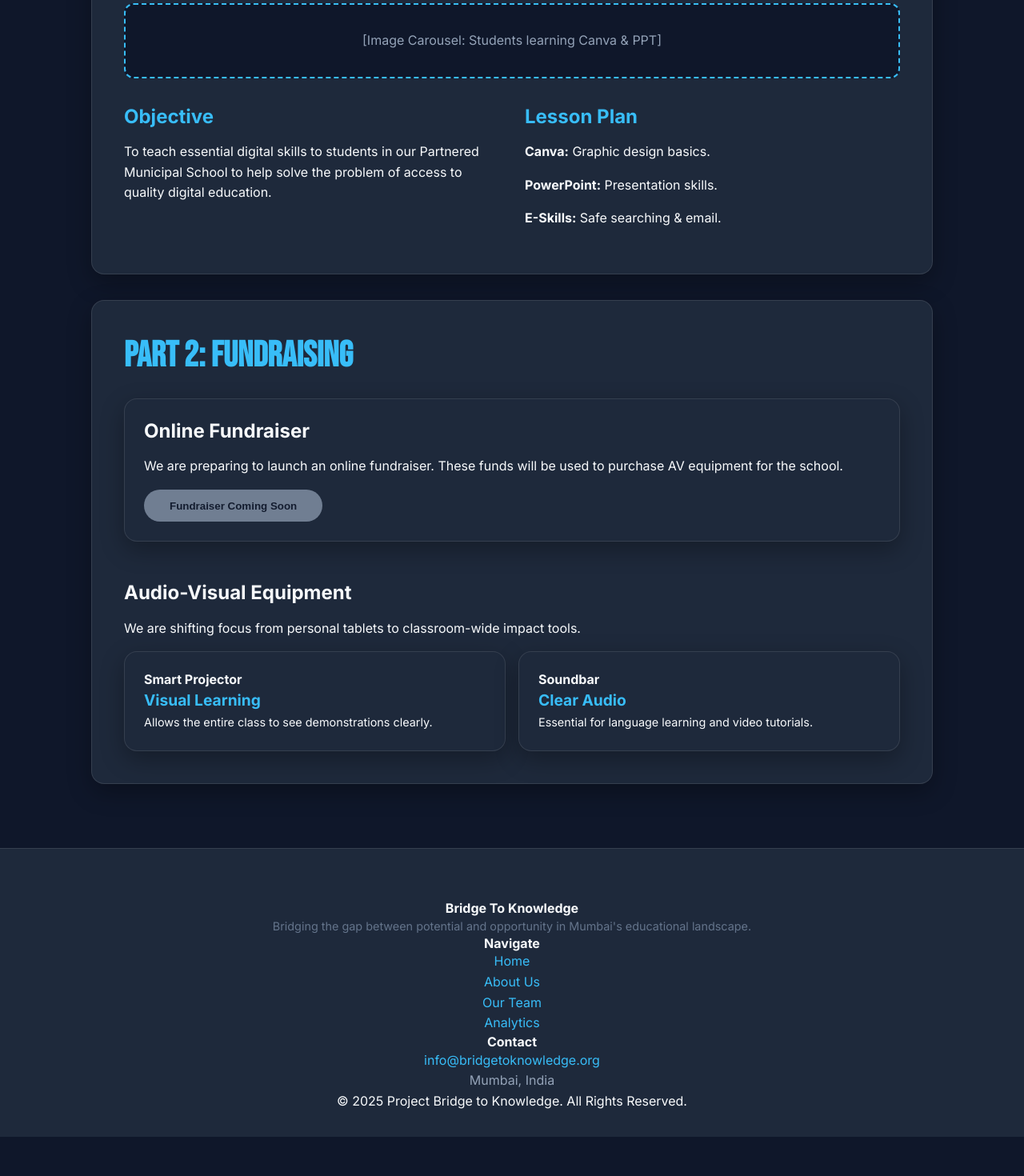
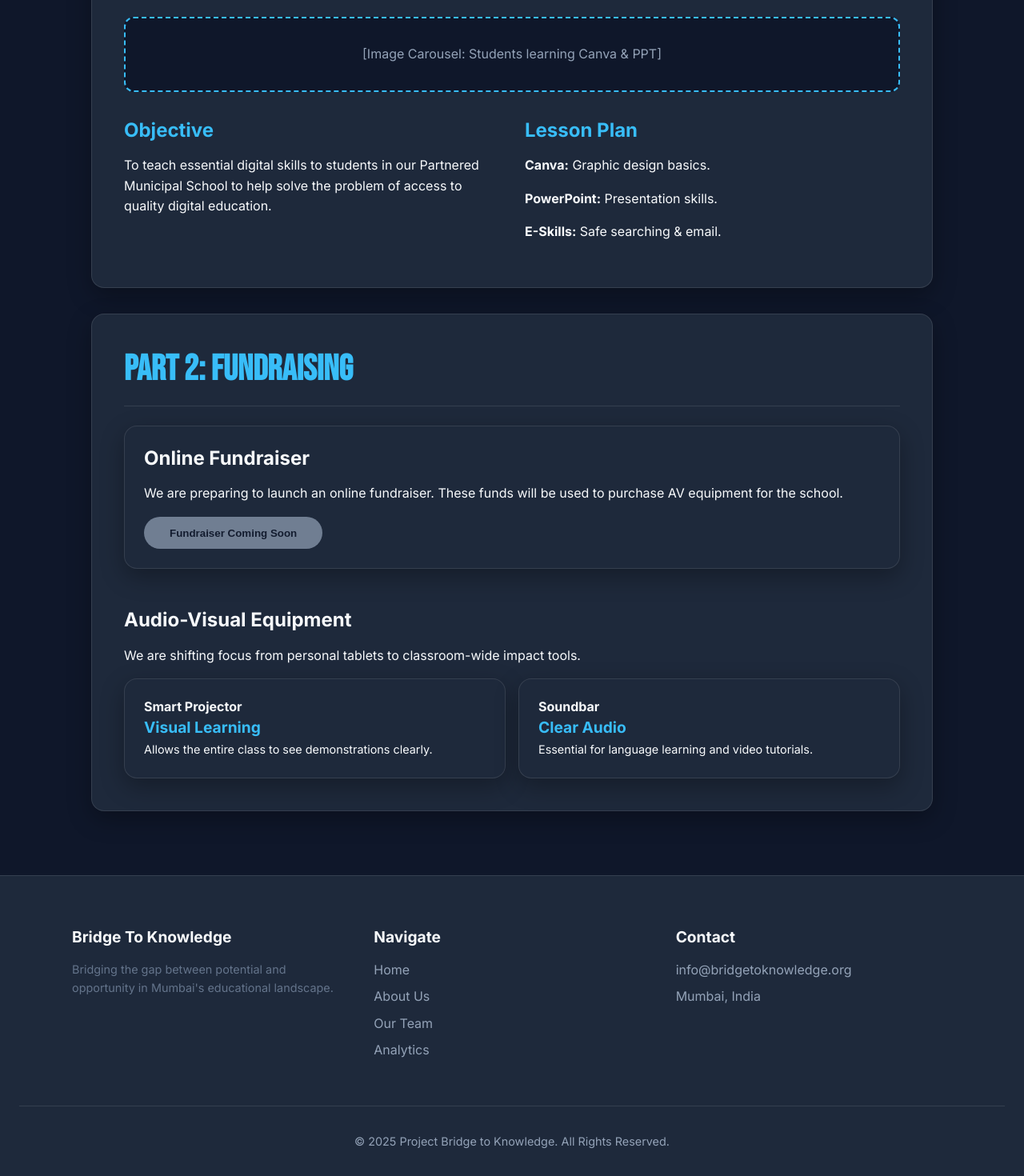
Before and after one commit to Ali-bis/BridgeToKnowledgetest, a React (Vite) app: page /action in a window 1280 px wide. Shown: the part 938-2408 px from the top of the page at 80% size. Before the commit the page ends 2359 px from the top, so only its background shows below. Built offline with nearby package versions, Linux system fonts and the light colour scheme.

Commit message:
Update index.css

```diff
--- a/src/index.css
+++ b/src/index.css
@@ -1,13 +1,12 @@
 @import url('https://fonts.googleapis.com/css2?family=Bebas+Neue&family=Inter:wght@300;400;600;700&display=swap');
 
 :root {
-  /* --- DARK THEME (Default) --- */
-  --primary: #38bdf8;       /* Neon Blue */
-  --accent: #ec4899;        /* Neon Pink */
-  --bg-body: #0f172a;       /* Deep Slate Background */
-  --bg-card: #1e293b;       /* Lighter Slate Card */
-  --text-main: #f8fafc;     /* White Text */
-  --text-muted: #94a3b8;    /* Grey Text */
+  --primary: #38bdf8;
+  --accent: #ec4899;
+  --bg-body: #0f172a;
+  --bg-card: #1e293b;
+  --text-main: #f8fafc;
+  --text-muted: #94a3b8;
   --border-color: rgba(255, 255, 255, 0.1);
   --shadow: 0 10px 30px rgba(0,0,0,0.3);
   --hero-tint: rgba(56, 189, 248, 0.05);
@@ -17,14 +16,13 @@
   --transition: all 0.3s ease;
 }
 
-/* --- LIGHT THEME (High Contrast) --- */
 [data-theme='light'] {
-  --primary: #0056b3;       /* Deep Royal Blue */
-  --accent: #d63384;        /* Deep Pink */
-  --bg-body: #f8fafc;       /* Off-White Background */
-  --bg-card: #ffffff;       /* Pure White Card */
-  --text-main: #0f172a;     /* Deep Navy Text */
-  --text-muted: #475569;    /* Slate Grey Text */
+  --primary: #0056b3;
+  --accent: #d63384;
+  --bg-body: #f8fafc;
+  --bg-card: #ffffff;
+  --text-main: #0f172a;
+  --text-muted: #475569;
   --border-color: #cbd5e1;
   --shadow: 0 4px 20px rgba(0, 0, 0, 0.08);
   --hero-tint: rgba(255, 255, 255, 0.9);
@@ -41,22 +39,17 @@ body {
   transition: background-color 0.3s ease, color 0.3s ease;
 }
 
-/* Typography */
 h1, h2, h3, h4 { color: var(--text-main); line-height: 1.3; }
 h1 { font-family: 'Bebas Neue', sans-serif; font-size: 3.5rem; letter-spacing: 1px; margin-bottom: 1rem; }
 
-/* Fixed H2 to prevent overlapping */
 h2 {
   font-family: 'Bebas Neue', sans-serif;
   font-size: 2.8rem;
   margin-top: 0;
   margin-bottom: 1.5rem;
   color: var(--primary);
-  display: block; /* Ensures it takes its own line */
-  background: none !important; /* Removes ugly background blocks */
-  padding: 0 !important;
-  border: none !important;
-  text-align: left; /* User requested left align */
+  display: block;
+  text-align: left;
 }
 
 h3 { font-size: 1.5rem; font-weight: 700; margin-bottom: 1rem; text-align: left; }
@@ -64,10 +57,8 @@ a { text-decoration: none; color: var(--primary); transition: var(--transition);
 a:hover { color: var(--accent); }
 ul { list-style: none; }
 
-/* UTILITIES */
 .container { max-width: 1100px; margin: 0 auto; padding: 3rem 1.5rem; }
 
-/* Buttons */
 .btn {
   display: inline-block;
   background: var(--primary);
@@ -83,16 +74,14 @@ ul { list-style: none; }
 
 .btn:hover { transform: translateY(-2px); opacity: 0.9; }
 
-/* Secondary Button Fix */
 .btn-secondary { background: transparent; border: 2px solid var(--primary); color: var(--primary); }
 .btn-secondary:hover { background: var(--primary); color: #fff; }
-/* Ensure visibility in Dark Mode */
 [data-theme='dark'] .btn-secondary { color: var(--primary); }
 [data-theme='dark'] .btn-secondary:hover { color: var(--bg-body); }
 
 .btn-disabled { background: var(--text-muted); cursor: not-allowed; opacity: 0.7; color: #fff; }
 
-/* HERO SECTION */
+/* HERO */
 .hero-banner {
   text-align: center;
   margin-bottom: 4rem;
@@ -117,16 +106,15 @@ ul { list-style: none; }
   border-radius: var(--border-radius);
   padding: 2.5rem;
   margin-bottom: 2rem;
-  text-align: left; /* Enforce left alignment */
+  text-align: left;
 }
 
-/* Specific Highlight Card */
 .highlight-card {
   padding: 1.5rem;
   margin-bottom: 0;
 }
 
-/* STATS SECTION */
+/* STATS */
 .stats-section-container {
   display: grid;
   grid-template-columns: 1fr 1fr;
@@ -134,7 +122,6 @@ ul { list-style: none; }
   align-items: start;
   margin-bottom: 4rem;
 }
-
 .stats-bar-right {
   background: var(--primary);
   color: #fff;
@@ -144,7 +131,6 @@ ul { list-style: none; }
   flex-direction: column;
   justify-content: center;
 }
-
 .stat-item {
   margin-bottom: 2rem;
   border-bottom: 1px solid rgba(255,255,255,0.2);
@@ -160,7 +146,7 @@ ul { list-style: none; }
 }
 .stat-item-label { font-weight: 600; font-size: 1rem; opacity: 0.9; }
 
-/* TEAM GRID */
+/* TEAM */
 .team-grid-4col {
   display: grid;
   grid-template-columns: repeat(4, 1fr);
@@ -172,7 +158,7 @@ ul { list-style: none; }
   grid-template-columns: 1fr 3fr;
   gap: 1.5rem;
 }
-.team-member { text-align: center; } /* Keep team centered, looks better for profiles */
+.team-member { text-align: center; }
 .team-member:hover { border-color: var(--primary); transform: translateY(-5px); }
 
 .team-icon {
@@ -186,7 +172,6 @@ ul { list-style: none; }
   background: var(--bg-body);
 }
 
-/* MISSION INFO BOX */
 .team-description-box {
   border: 2px solid var(--primary);
   display: flex;
@@ -201,69 +186,7 @@ ul { list-style: none; }
   letter-spacing: 1px;
 }
 
-/* --- TIMELINE FIXED GEOMETRY --- */
-.timeline-container {
-  position: relative;
-  max-width: 900px;
-  margin: 0 auto;
-  padding: 40px 0;
-}
-
-/* Vertical Line */
-.timeline-container::after {
-  content: '';
-  position: absolute;
-  width: 4px;
-  background-color: var(--primary);
-  top: 0;
-  bottom: 0;
-  left: 50%;
-  margin-left: -2px; /* Perfect center */
-  box-shadow: 0 0 10px var(--primary);
-}
-
-.timeline-item {
-  padding: 10px 40px;
-  position: relative;
-  width: 50%;
-  box-sizing: border-box;
-}
-
-/* Left items */
-.timeline-item.left { left: 0; text-align: right; padding-right: 50px; }
-/* Right items */
-.timeline-item.right { left: 50%; text-align: left; padding-left: 50px; }
-
-/* The Dots */
-.timeline-item::after {
-  content: '';
-  position: absolute;
-  width: 20px;
-  height: 20px;
-  background-color: var(--bg-body);
-  border: 4px solid var(--accent);
-  border-radius: 50%;
-  top: 28px;
-  z-index: 2;
-  box-shadow: 0 0 10px var(--accent);
-}
-
-/* Dot Alignment */
-.timeline-item.left::after { right: -10px; }
-.timeline-item.right::after { left: -10px; }
-
-.timeline-content { transition: var(--transition); }
-.timeline-content:hover { transform: scale(1.02); border-color: var(--primary); }
-.timeline-content time {
-  display: block;
-  font-family: 'Bebas Neue', sans-serif;
-  font-size: 1.4rem;
-  color: var(--accent);
-  letter-spacing: 1px;
-  margin-bottom: 0.5rem;
-}
-
-/* HEADER */
+/* NAV */
 .header {
   background: var(--bg-card);
   border-bottom: 1px solid var(--border-color);
@@ -286,15 +209,7 @@ ul { list-style: none; }
 .logo-text h1 { font-size: 1.5rem; margin: 0; white-space: nowrap; color: var(--text-main); }
 
 .nav-menu { display: block; width: auto; }
-.nav-menu ul {
-  display: flex;
-  gap: 1.5rem;
-  margin: 0;
-  padding: 0;
-  align-items: center;
-  flex-wrap: wrap;
-}
-
+.nav-menu ul { display: flex; gap: 1.5rem; margin: 0; padding: 0; align-items: center; flex-wrap: wrap; }
 .nav-menu a {
   color: var(--text-muted);
   text-transform: uppercase;
@@ -305,7 +220,6 @@ ul { list-style: none; }
   transition: color 0.3s;
   white-space: nowrap;
 }
-
 .nav-menu a::after {
   content: '';
   position: absolute;
@@ -335,12 +249,35 @@ ul { list-style: none; }
   justify-content: center;
 }
 
+/* FOOTER (Left Aligned) */
 .footer {
   background: var(--bg-card);
   padding: 4rem 1.5rem 2rem;
   margin-top: auto;
   border-top: 1px solid var(--border-color);
+  text-align: left; /* FIXED LEFT ALIGNMENT */
+}
+
+.footer-container {
+  display: grid;
+  grid-template-columns: repeat(auto-fit, minmax(200px, 1fr));
+  gap: 2rem;
+  max-width: 1100px;
+  margin: 0 auto;
+}
+
+.footer h4 { color: var(--text-main); margin-bottom: 1rem; font-size: 1.2rem; }
+.footer ul { padding: 0; }
+.footer li { margin-bottom: 0.5rem; }
+.footer a { color: var(--text-muted); }
+.footer a:hover { color: var(--primary); }
+.footer-bottom {
   text-align: center;
+  margin-top: 3rem;
+  padding-top: 2rem;
+  border-top: 1px solid var(--border-color);
+  color: var(--text-muted);
+  font-size: 0.9rem;
 }
 
 /* RESPONSIVE */
@@ -348,15 +285,7 @@ ul { list-style: none; }
   .stats-section-container, .team-grid-2col, .team-grid-4col {
     grid-template-columns: 1fr;
   }
-
   .header-container { flex-direction: column; gap: 1rem; }
   .nav-menu ul { justify-content: center; gap: 1rem; }
-
-  /* Timeline Mobile Stack */
-  .timeline-container::after { left: 30px; transform: none; }
-  .timeline-item { width: 100%; padding-left: 70px; padding-right: 0; text-align: left; }
-  .timeline-item.left, .timeline-item.right { left: 0; }
-  .timeline-item.left::after, .timeline-item.right::after { left: 20px; right: auto; }
-
   h1 { font-size: 2.5rem; }
 }
```
